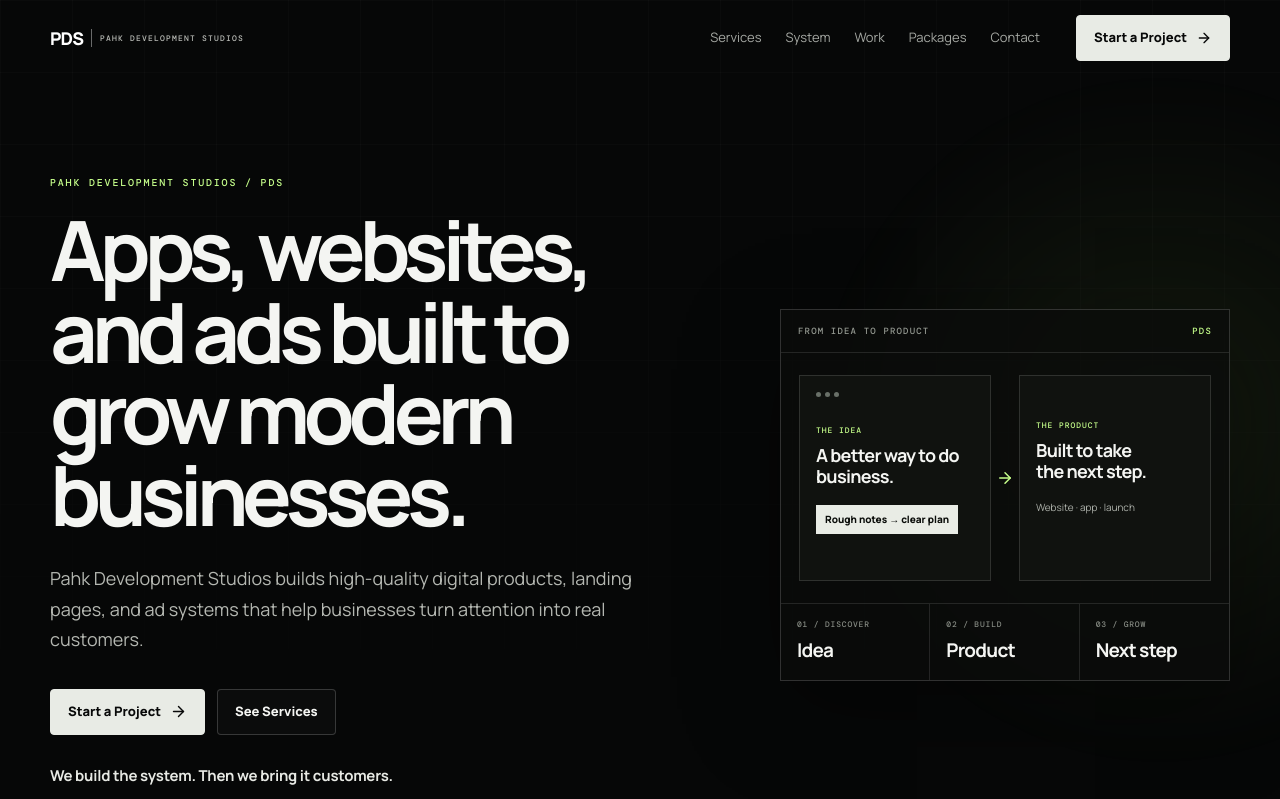
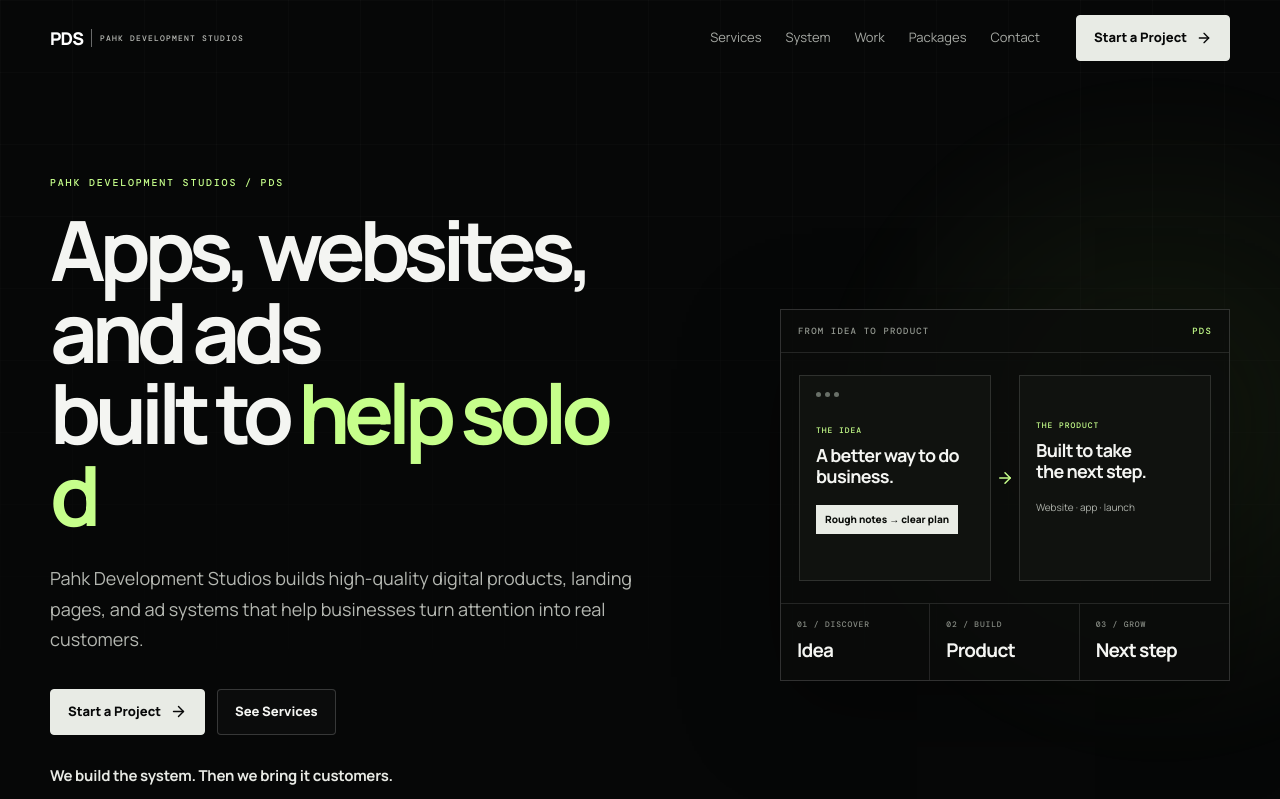
Before and after one commit to Pahkk/PakhomovDigital, a React (Vite) app: page / in a window 1280 px wide. Shown: the top 799 px of the page. Built offline with nearby package versions, Linux system fonts and the light colour scheme.

Commit message:
Add rotating PDS hero headline

```diff
--- a/src/main.jsx
+++ b/src/main.jsx
@@ -58,9 +58,33 @@ const process = [
   ["03", "Launch", "Set up tracking, calls-to-action, and the customer flow."],
   ["04", "Grow", "Run ads, test creative, improve the funnel, and optimize results."]
 ];
+const headlinePhrases = ["grow modern businesses.", "turn ideas into products.", "help solo developers launch.", "bring more customers in."];
 
 function scrollToId(id) {
   document.getElementById(id)?.scrollIntoView({ behavior: "smooth", block: "start" });
+}
+
+function TypeLine() {
+  const [phraseIndex, setPhraseIndex] = useState(0);
+  const [text, setText] = useState(headlinePhrases[0]);
+  const [deleting, setDeleting] = useState(false);
+
+  useEffect(() => {
+    const phrase = headlinePhrases[phraseIndex];
+    const delay = deleting ? 32 : text === phrase ? 1700 : 52;
+    const timer = window.setTimeout(() => {
+      if (!deleting && text === phrase) return setDeleting(true);
+      if (deleting && text.length === 0) {
+        setDeleting(false);
+        setPhraseIndex((current) => (current + 1) % headlinePhrases.length);
+        return;
+      }
+      setText((current) => deleting ? current.slice(0, -1) : phrase.slice(0, current.length + 1));
+    }, delay);
+    return () => window.clearTimeout(timer);
+  }, [deleting, phraseIndex, text]);
+
+  return <span className="type-line" aria-live="polite">{text}<span className="typing-cursor" aria-hidden="true" /></span>;
 }
 
 function Reveal({ children, className = "", delay = 0 }) {
@@ -97,7 +121,7 @@ function HeroSystemPreview() {
 }
 
 function Hero({ onStart }) {
-  return <section id="home" className="hero"><div className="hero-grid" /><div className="hero-inner"><div className="hero-copy"><motion.p initial={{ opacity: 0, y: 12 }} animate={{ opacity: 1, y: 0 }} className="eyebrow">PAHK DEVELOPMENT STUDIOS / PDS</motion.p><motion.h1 initial={{ opacity: 0, y: 24 }} animate={{ opacity: 1, y: 0 }} transition={{ delay: 0.08, duration: 0.75 }}>Apps, websites, and ads built to grow modern businesses.</motion.h1><motion.p initial={{ opacity: 0, y: 18 }} animate={{ opacity: 1, y: 0 }} transition={{ delay: 0.18, duration: 0.7 }} className="hero-text">Pahk Development Studios builds high-quality digital products, landing pages, and ad systems that help businesses turn attention into real customers.</motion.p><motion.div initial={{ opacity: 0, y: 18 }} animate={{ opacity: 1, y: 0 }} transition={{ delay: 0.28, duration: 0.7 }} className="hero-actions"><Button onClick={onStart}>Start a Project <ArrowRight size={17} /></Button><Button secondary onClick={() => scrollToId("services")}>See Services</Button></motion.div><motion.p initial={{ opacity: 0 }} animate={{ opacity: 1 }} transition={{ delay: 0.4 }} className="main-message">We build the system. Then we bring it customers.</motion.p><motion.p initial={{ opacity: 0 }} animate={{ opacity: 1 }} transition={{ delay: 0.5 }} className="trust-line">Websites. Mobile apps. Lead funnels. Paid ads. Launch strategy.</motion.p></div><HeroSystemPreview /></div></section>;
+  return <section id="home" className="hero"><div className="hero-grid" /><div className="hero-inner"><div className="hero-copy"><motion.p initial={{ opacity: 0, y: 12 }} animate={{ opacity: 1, y: 0 }} className="eyebrow">PAHK DEVELOPMENT STUDIOS / PDS</motion.p><motion.h1 initial={{ opacity: 0, y: 24 }} animate={{ opacity: 1, y: 0 }} transition={{ delay: 0.08, duration: 0.75 }}>Apps, websites, and ads<br />built to <TypeLine /></motion.h1><motion.p initial={{ opacity: 0, y: 18 }} animate={{ opacity: 1, y: 0 }} transition={{ delay: 0.18, duration: 0.7 }} className="hero-text">Pahk Development Studios builds high-quality digital products, landing pages, and ad systems that help businesses turn attention into real customers.</motion.p><motion.div initial={{ opacity: 0, y: 18 }} animate={{ opacity: 1, y: 0 }} transition={{ delay: 0.28, duration: 0.7 }} className="hero-actions"><Button onClick={onStart}>Start a Project <ArrowRight size={17} /></Button><Button secondary onClick={() => scrollToId("services")}>See Services</Button></motion.div><motion.p initial={{ opacity: 0 }} animate={{ opacity: 1 }} transition={{ delay: 0.4 }} className="main-message">We build the system. Then we bring it customers.</motion.p><motion.p initial={{ opacity: 0 }} animate={{ opacity: 1 }} transition={{ delay: 0.5 }} className="trust-line">Websites. Mobile apps. Lead funnels. Paid ads. Launch strategy.</motion.p></div><HeroSystemPreview /></div></section>;
 }
 
 function Services() {
```
Also changed, not shown: src/styles.css.
